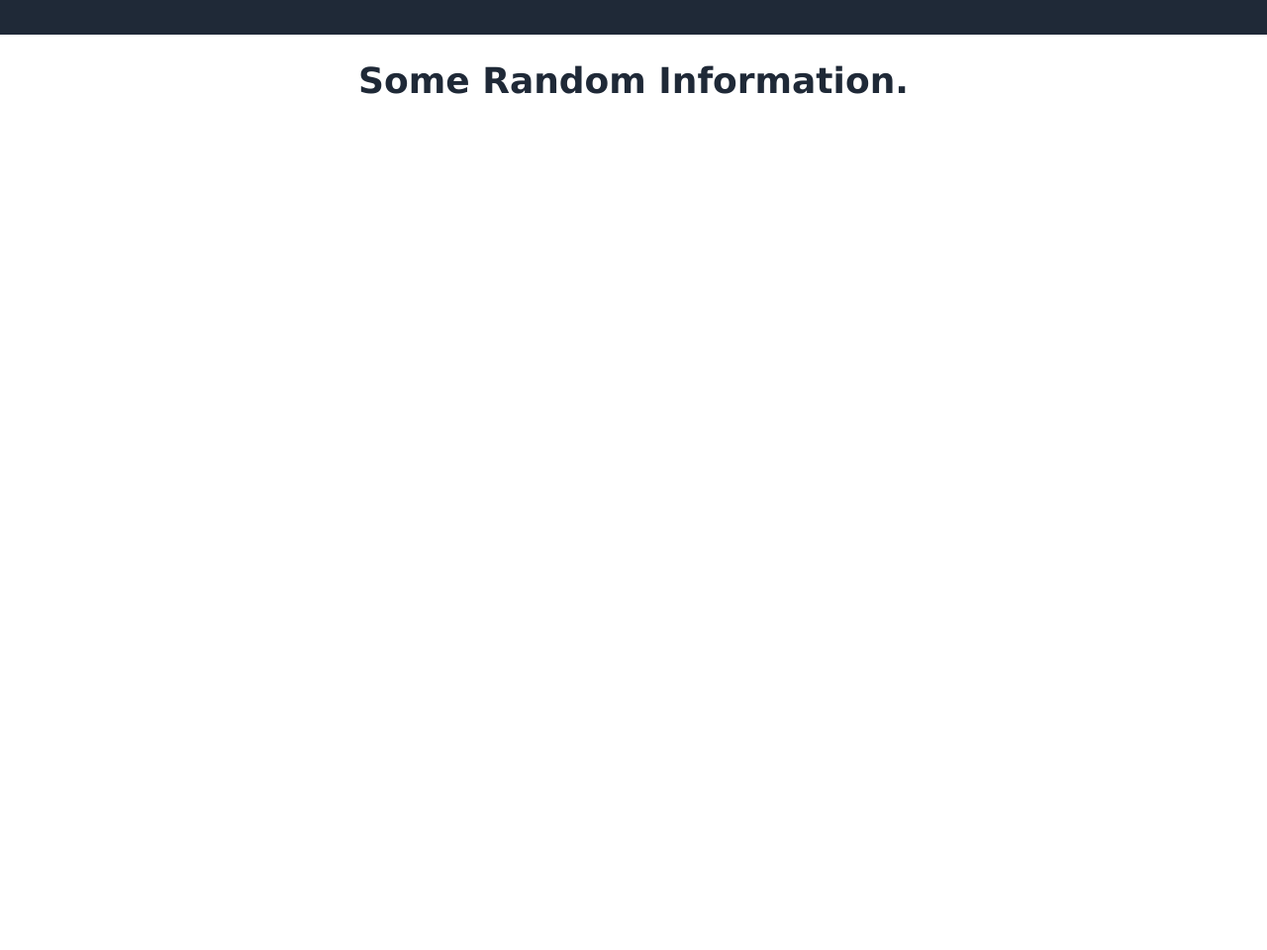
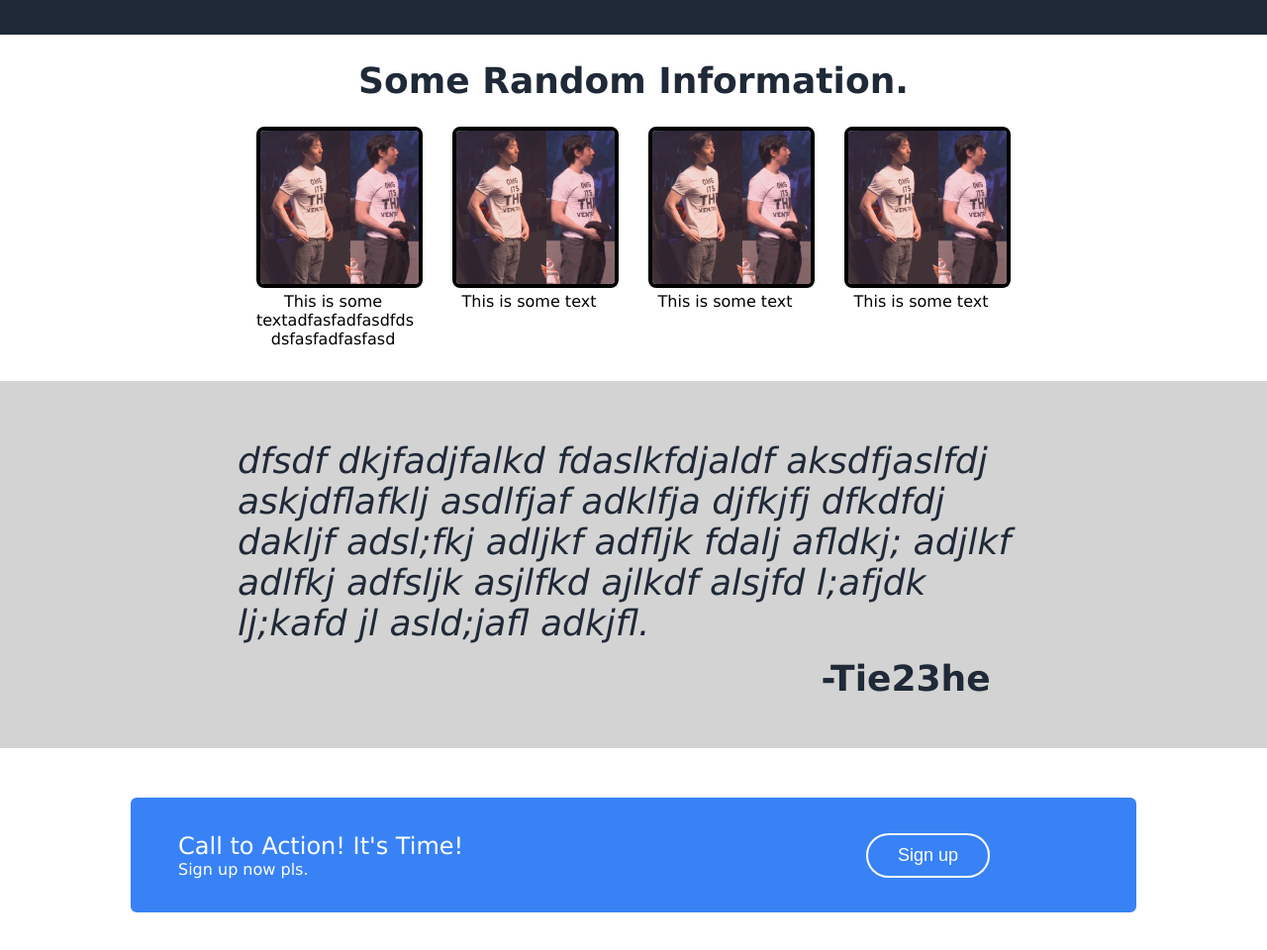
Before and after one commit to BalaajArbab/The-Odin-Project, a plain HTML site: page Foundations/Project 2: Landing Page/index.html in a window 1280 px wide. Shown: the part 440-1400 px from the top of the page at 99% size. Before the commit the page ends 800 px from the top, so only its background shows below. Drawn offline with Linux system fonts and the light colour scheme.

Commit message:
Sections 2, 3, 4 added.

```diff
--- a/Foundations/Project 2: Landing Page/index.html
+++ b/Foundations/Project 2: Landing Page/index.html
@@ -44,8 +44,50 @@
             Some Random Information.
         </div>
         <div class="Content">
+            <div class="CardHolder">
+                <div class="CardImage"><img src="./images/Almightiness.png"></div>
+                <div class="CardText"> This is some textadfasfadfasdfds dsfasfadfasfasd</div>
+            </div>
+            <div class="CardHolder">
+                <div class="CardImage"><img src="./images/Almightiness.png"></div>
+                <div class="CardText"> This is some text</div>
+            </div>
+            <div class="CardHolder">
+                <div class="CardImage"><img src="./images/Almightiness.png"></div>
+                <div class="CardText"> This is some text</div>
+            </div>
+            <div class="CardHolder">
+                <div class="CardImage"><img src="./images/Almightiness.png"></div>
+                <div class="CardText"> This is some text</div>
+            </div>
+        </div>
+    </div>
 
+    <div class="Section3">
+        <div class="Text">
+            dfsdf dkjfadjfalkd fdaslkfdjaldf aksdfjaslfdj askjdflafklj asdlfjaf
+            adklfja djfkjfj dfkdfdj dakljf adsl;fkj adljkf adfljk fdalj afldkj;
+            adjlkf adlfkj adfsljk asjlfkd ajlkdf alsjfd l;afjdk lj;kafd jl asld;jafl
+            adkjfl.
         </div>
+        <div class="SecondText">
+            -Tie23he
+        </div>
+    </div>
+
+    <div class="Section4">
+        <div class="Section4Left">
+            <div class="UpperText">
+                Call to Action! It's Time!
+            </div>
+            <div class="LowerText">
+                Sign up now pls.
+            </div>
+        </div>
+        <div class="Section4Right">
+            <Button>Sign up</Button>
+        </div>
+
     </div>
 
 </body>
--- a/Foundations/Project 2: Landing Page/styles.css
+++ b/Foundations/Project 2: Landing Page/styles.css
@@ -58,6 +58,7 @@ li {
 }
 
 .Section1 .Left .Button {
+    font-size: 18px;
     background-color: #3882F6;
     color: white;
     border: 5px solid #3882F6;
@@ -74,6 +75,7 @@ li {
     display: flex;
     flex-direction: column;
     align-items: center;
+    height: 350px;
 }
 
 .Section2 .Heading {
@@ -83,10 +85,93 @@ li {
     margin: 26px 0px 26px 0px;
 }
 
+.Section2 .Content {
+    display: flex;
+    gap: 30px;
+}
+
+.CardHolder {
+    text-align: center;
+}
+
+.CardImage img {
+    height: auto;
+    width: 160px;
+    border: 4px solid black;
+    border-radius: 8px;
+}
+
+.CardHolder .CardText {
+    width: 155px;
+}
+
 .Left {
-    margin-left: 300px;
+    margin-left: auto;
+    margin-right: 100px;
 }
 
 .Right {
+    margin-right: auto;
+    margin-left: 100px;
+}
+
+.Header .Left {
     margin-right: 300px;
 }
+
+.Section3 {
+    display: flex;
+    flex-direction: column;
+    background-color: lightgrey;
+    align-items: center;
+    justify-content: center;
+}
+
+.Section3 .Text {
+    width: 800px;
+    margin: 60px 0px 15px 0px;
+    font-style: italic;
+    font-size: 36px;
+    color: #1F2937;
+}
+
+.Section3 .SecondText {
+    /* align-self: flex-end; */
+    font-size: 36px;
+    font-weight: 900;
+    color: #1F2937;
+    margin-left: 550px;
+    margin-bottom: 50px;
+}
+
+.Section4 {
+    display: flex;
+    background-color: #3882F6;
+    width: 1000px;
+    height: 100px;
+    border: 8px solid #3882F6;
+    border-radius: 6px;
+    margin: 50px auto;
+    justify-content: space-between;
+    align-items: center;
+}
+
+.Section4 Button {
+    font-size: 18px;
+    background-color: #3882F6;
+    color: white;
+    border: 2px solid white;
+    border-radius: 50px;
+    width: 125px;
+    padding: 10px;
+    margin-right: 140px;
+}
+
+.Section4Left {
+    color: white;
+    margin-left: 40px;
+}
+
+.Section4 .UpperText {
+    font-size: 24px;
+}
```
